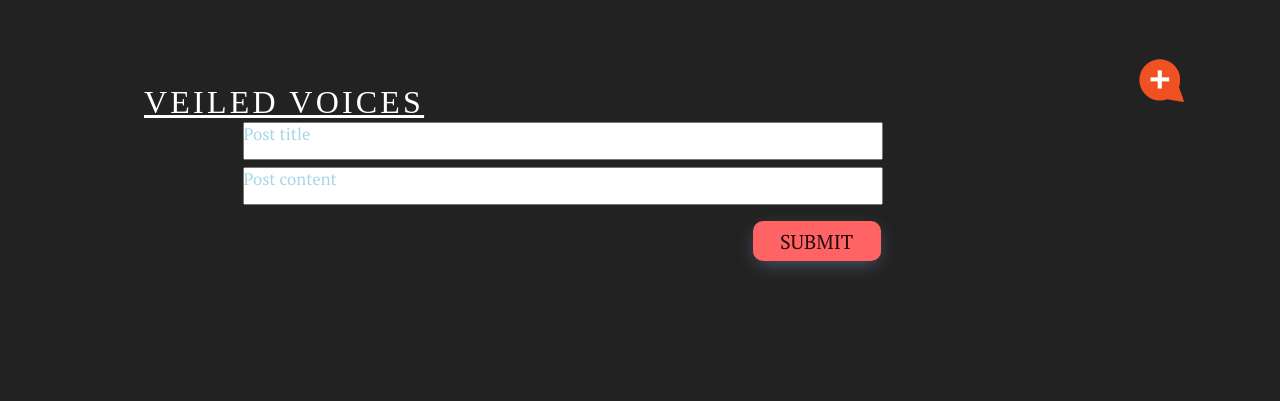
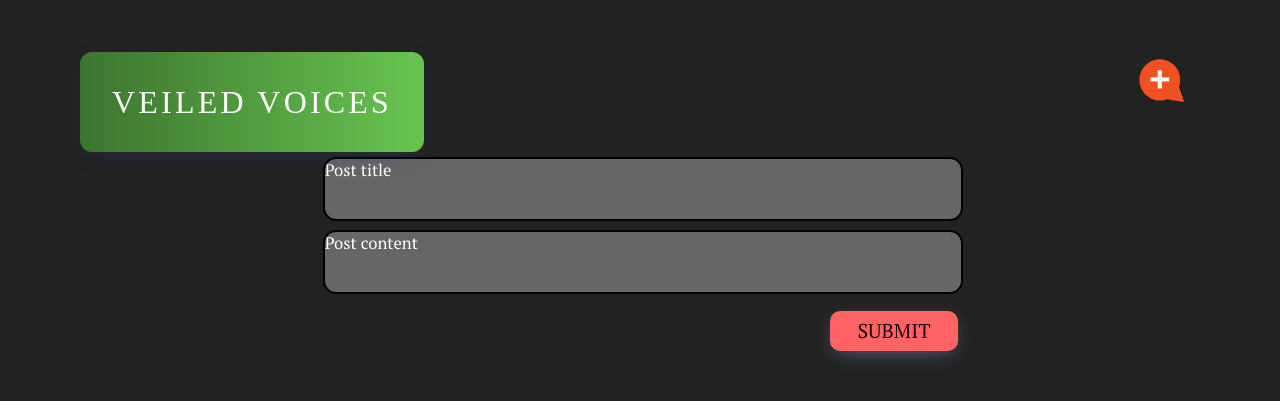
Before and after one commit to kakasuarez/veiledvoices, a Flask app: page /new in a window 1280 px wide. Shown: the top 401 px of the page. Run offline with Flask 3, Linux system fonts and the light colour scheme.

Commit message:
Made some minor design changes.

```diff
--- a/static/base.css
+++ b/static/base.css
@@ -8,14 +8,17 @@
 }
 
 
-header a {
+#head-text {
     display: inline;
-    padding: 2em;
+    padding: 1em;
     text-transform: uppercase;
     font-family: 'Times New Roman', Times, serif;
     letter-spacing: 0.1em;
-    text-decoration: underline;
+    text-decoration: none;
     color: white;
+    box-shadow: 0 6px 20px -5px rgba(44, 60, 109, 0.463);
+    background-image: linear-gradient(to right, rgba(67, 137, 50, 0.8), rgba(121, 237, 91, 0.8));
+    border-radius: 12px;
 }
 
 header {
--- a/static/new_post.css
+++ b/static/new_post.css
@@ -8,6 +8,7 @@ form {
     width: 50vw;
     display: flex;
     flex-direction: column;
+    margin-top: 2em;
 }
 
 form input {
@@ -34,11 +35,24 @@ form input {
     font-size: 1.25em;
     box-shadow: 0 6px 20px -5px rgba(152, 170, 223, 0.463);
     margin: 10px 2px;
+    cursor: pointer;
 }
 
 textarea::placeholder {
     font-size: 1.25em;
     text-align: center;
-    /* color: white; */
-    color: #A5D7E8;
+    color: white;
+    /* color: #A5D7E8; */
 }
+
+textarea {
+    /* color: #60d7ff; */
+    color: white;
+    border: 2px solid black;
+    border-radius: 1em;
+    width: 100%;
+    height: 5vw;
+    margin: 0.2em;
+    /* background-color: rgba(31, 14, 84, 0.386); */
+    background-color: #666666;
+}
--- a/templates/base.html
+++ b/templates/base.html
@@ -9,7 +9,7 @@
 </head>
 <body>
     <header>
-        <a href="{{ url_for('index') }}">Veiled Voices</a>
+        <a href="{{ url_for('index') }}" id="head-text">Veiled Voices</a>
         <a href="{{ url_for('new_post') }}"><img src="{{ url_for('static', filename='icon.png') }}" ></a>
     </header>
     {% block content %} {% endblock content %}
--- a/templates/post.html
+++ b/templates/post.html
@@ -15,6 +15,7 @@
     <div class="comment-holder">
         {% for comment in post.comments %}
             <p>{{ comment.content }}</p>
+            <hr />
         {% endfor %}
     </div>
 </div>
```
Also changed, not shown: static/index.css (+16 -9 lines), static/post.css (+6 -7 lines).
